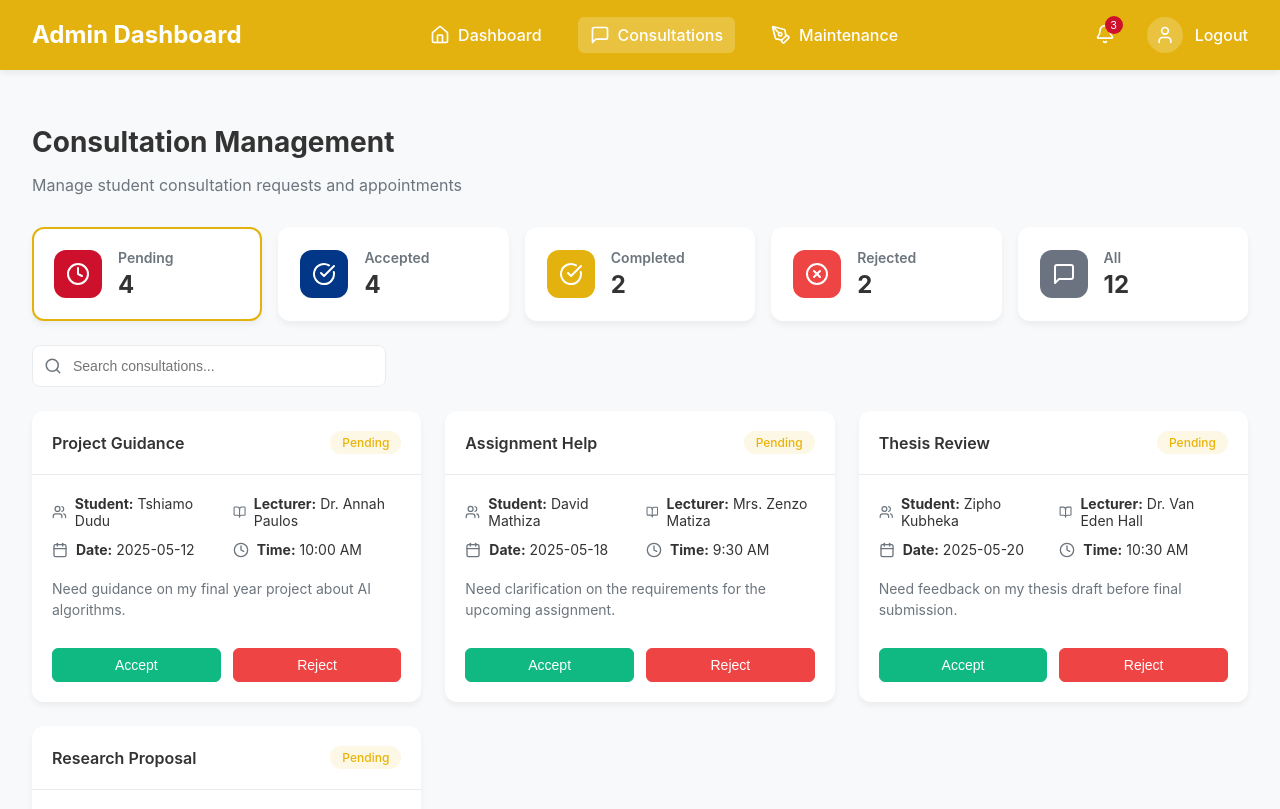
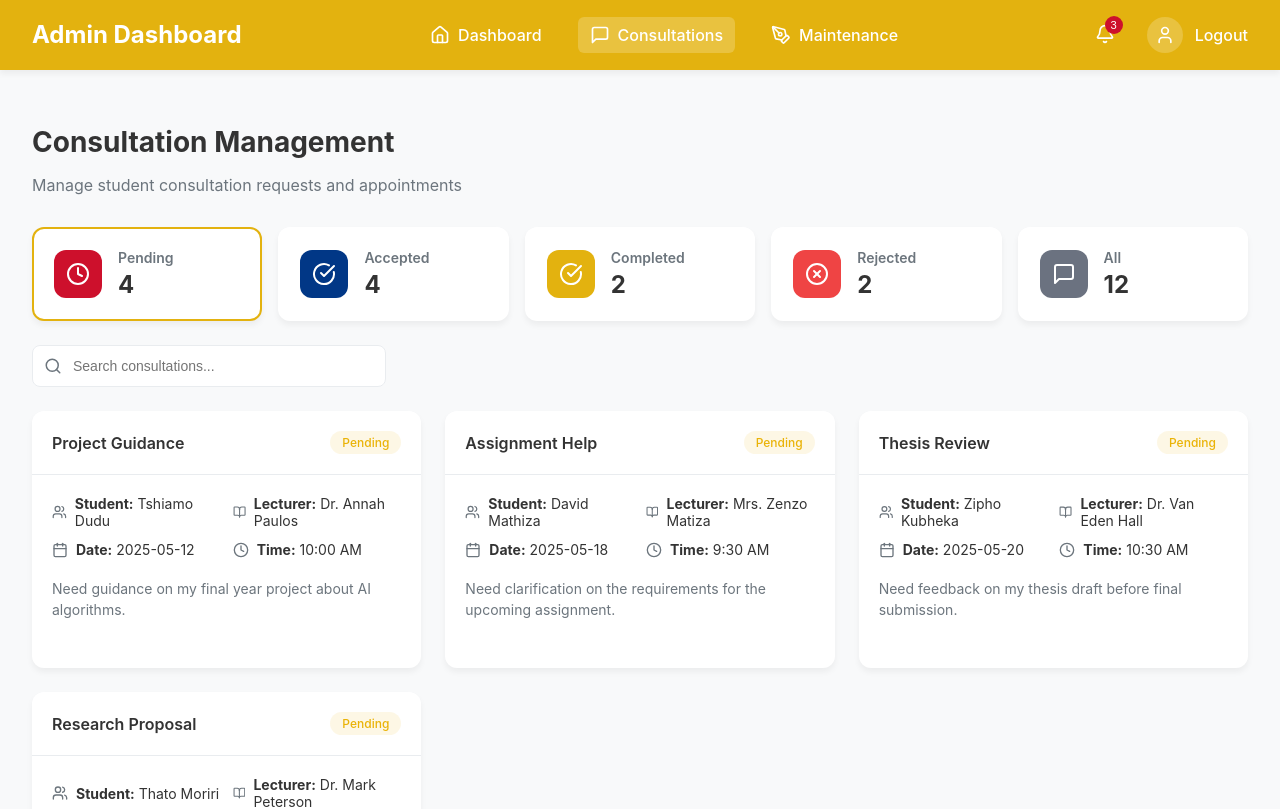
Before and after one commit to KISMETtakk/sfg-assignment-1, a React (Create React App) app: page /consultations-page in a window 1280 px wide. Shown: the top 809 px of the page. Built offline with nearby package versions, Linux system fonts and the light colour scheme.

Commit message:
Admin, removed accept, reject button under consult tab

```diff
--- a/src/components/admin-login/ConsultationPage.js
+++ b/src/components/admin-login/ConsultationPage.js
@@ -437,8 +437,8 @@ if (loading) {
                 <div className="admin-dash-consultation-actions">
                   {consultation.status === "Pending" && (
                     <>
-                      <button className="admin-dash-consultation-button admin-dash-accept-button">Accept</button>
-                      <button className="admin-dash-consultation-button admin-dash-reject-button">Reject</button>
+                      {/* <button className="admin-dash-consultation-button admin-dash-accept-button">Accept</button>
+                      <button className="admin-dash-consultation-button admin-dash-reject-button">Reject</button> */}
                     </>
                   )}
                   {consultation.status === "Accepted" && (
```
